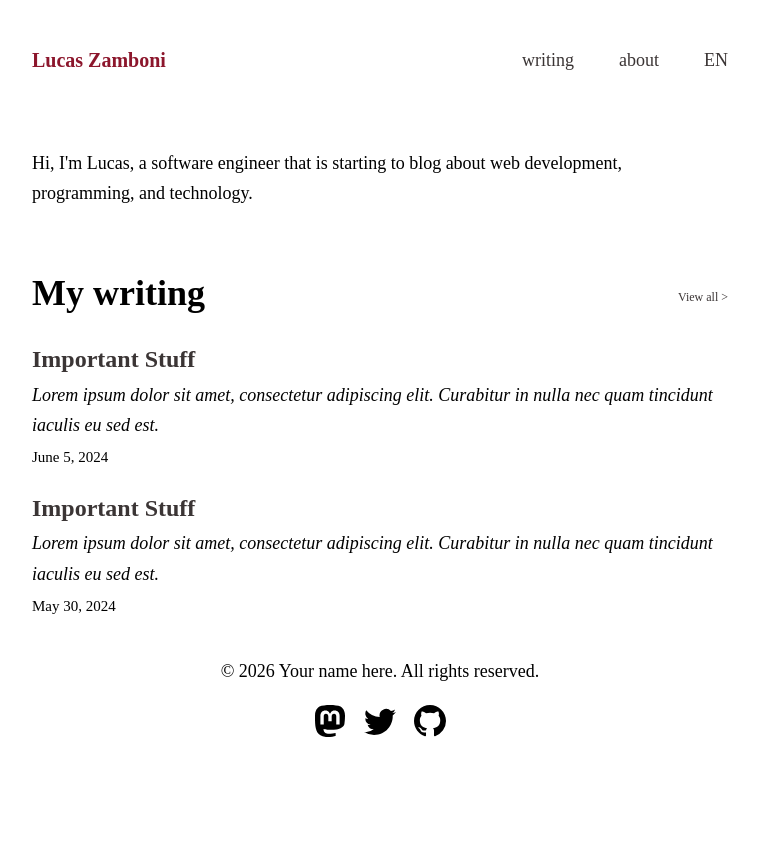
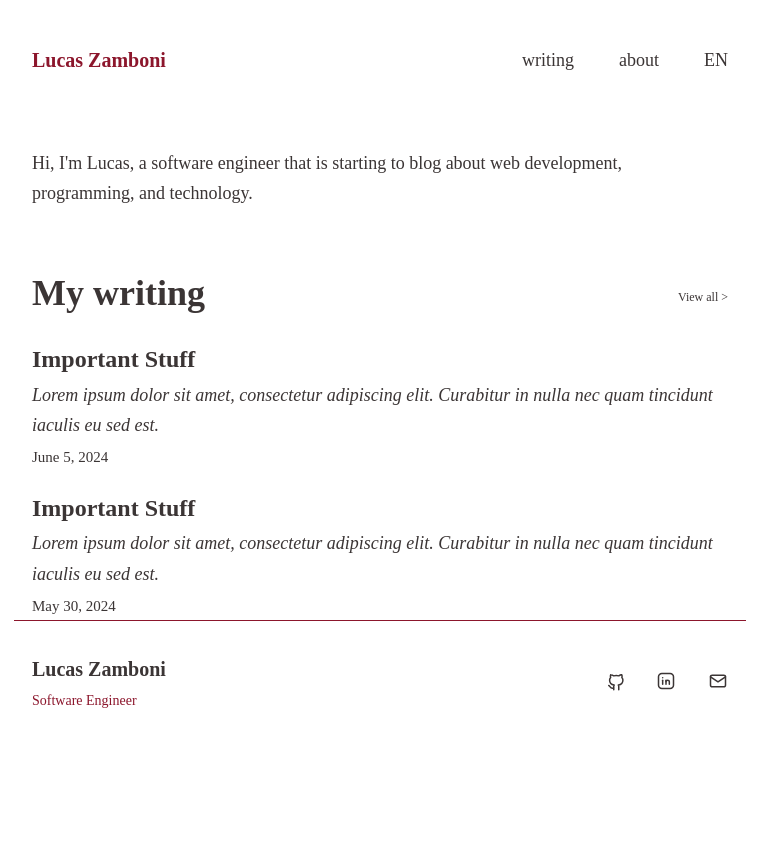
Before and after one commit to ZamboniL/portfolio, an Astro site: page / in a window 1280 px wide. Shown: the whole page, without its empty margins (260-1018 px from the left). After the commit the page ends 821 px from the top, so only its background shows below. Built offline with nearby package versions, Linux system fonts and the light colour scheme; Astro itself is replaced by a stand-in of ours.

Commit message:
create footer

```diff
--- a/src/components/Footer.astro
+++ b/src/components/Footer.astro
@@ -3,60 +3,132 @@ const today = new Date();
 ---
 
 <footer>
-	&copy; {today.getFullYear()} Your name here. All rights reserved.
+	<hgroup>
+		<h3>Lucas Zamboni</h3>
+		<p>Software Engineer</p>
+	</hgroup>
 	<div class="social-links">
-		<a href="https://m.webtoo.ls/@astro" target="_blank">
-			<span class="sr-only">Follow Astro on Mastodon</span>
+		<a href="https://github.com/ZamboniL" target="_blank">
+			<span class="sr-only">Go to my GitHub profile</span>
 			<svg
-				viewBox="0 0 16 16"
-				aria-hidden="true"
-				width="32"
-				height="32"
-				astro-icon="social/mastodon"
-				><path
-					fill="currentColor"
-					d="M11.19 12.195c2.016-.24 3.77-1.475 3.99-2.603.348-1.778.32-4.339.32-4.339 0-3.47-2.286-4.488-2.286-4.488C12.062.238 10.083.017 8.027 0h-.05C5.92.017 3.942.238 2.79.765c0 0-2.285 1.017-2.285 4.488l-.002.662c-.004.64-.007 1.35.011 2.091.083 3.394.626 6.74 3.78 7.57 1.454.383 2.703.463 3.709.408 1.823-.1 2.847-.647 2.847-.647l-.06-1.317s-1.303.41-2.767.36c-1.45-.05-2.98-.156-3.215-1.928a3.614 3.614 0 0 1-.033-.496s1.424.346 3.228.428c1.103.05 2.137-.064 3.188-.189zm1.613-2.47H11.13v-4.08c0-.859-.364-1.295-1.091-1.295-.804 0-1.207.517-1.207 1.541v2.233H7.168V5.89c0-1.024-.403-1.541-1.207-1.541-.727 0-1.091.436-1.091 1.296v4.079H3.197V5.522c0-.859.22-1.541.66-2.046.456-.505 1.052-.764 1.793-.764.856 0 1.504.328 1.933.983L8 4.39l.417-.695c.429-.655 1.077-.983 1.934-.983.74 0 1.336.259 1.791.764.442.505.661 1.187.661 2.046v4.203z"
-				></path></svg
+				xmlns="http://www.w3.org/2000/svg"
+				width="16"
+				height="17"
+				viewBox="0 0 16 17"
+				fill="none"
 			>
+				<path
+					d="M5.75018 14.0186C2.16685 15.1853 2.16685 11.9353 0.750183 11.5186M10.7502 15.6853V12.7686C10.7502 11.9353 10.8335 11.6019 10.3335 11.1019C12.6669 10.8519 14.9169 9.93526 14.9169 6.10193C14.9158 5.10607 14.5273 4.14969 13.8335 3.43526C14.1589 2.57023 14.1289 1.61162 13.7502 0.768595C13.7502 0.768595 12.8335 0.518595 10.8335 1.85193C9.13955 1.41075 7.36082 1.41075 5.66685 1.85193C3.66685 0.518595 2.75018 0.768595 2.75018 0.768595C2.37142 1.61162 2.34146 2.57023 2.66685 3.43526C1.97306 4.14969 1.58453 5.10607 1.58352 6.10193C1.58352 9.93526 3.83352 10.8519 6.16685 11.1019C5.66685 11.6019 5.66685 12.1019 5.75018 12.7686V15.6853"
+					stroke="#3B3535"
+					stroke-width="1.5"
+					stroke-linecap="round"
+					stroke-linejoin="round"></path>
+			</svg>
 		</a>
-		<a href="https://twitter.com/astrodotbuild" target="_blank">
-			<span class="sr-only">Follow Astro on Twitter</span>
-			<svg viewBox="0 0 16 16" aria-hidden="true" width="32" height="32" astro-icon="social/twitter"
-				><path
-					fill="currentColor"
-					d="M5.026 15c6.038 0 9.341-5.003 9.341-9.334 0-.14 0-.282-.006-.422A6.685 6.685 0 0 0 16 3.542a6.658 6.658 0 0 1-1.889.518 3.301 3.301 0 0 0 1.447-1.817 6.533 6.533 0 0 1-2.087.793A3.286 3.286 0 0 0 7.875 6.03a9.325 9.325 0 0 1-6.767-3.429 3.289 3.289 0 0 0 1.018 4.382A3.323 3.323 0 0 1 .64 6.575v.045a3.288 3.288 0 0 0 2.632 3.218 3.203 3.203 0 0 1-.865.115 3.23 3.23 0 0 1-.614-.057 3.283 3.283 0 0 0 3.067 2.277A6.588 6.588 0 0 1 .78 13.58a6.32 6.32 0 0 1-.78-.045A9.344 9.344 0 0 0 5.026 15z"
-				></path></svg
+		<a href="https://www.linkedin.com/in/zamboniorioli/" target="_blank">
+			<span class="sr-only">Go to my LinkedIn profile</span>
+			<svg
+				xmlns="http://www.w3.org/2000/svg"
+				width="20"
+				height="20"
+				viewBox="0 0 20 20"
+				fill="none"
 			>
+				<g clip-path="url(#clip0_85_73)">
+					<path
+						d="M6.66669 9.16663V13.3333"
+						stroke="#3B3535"
+						stroke-width="1.5"
+						stroke-linecap="round"
+						stroke-linejoin="round"></path>
+					<path
+						d="M6.66669 6.66663V6.67496"
+						stroke="#3B3535"
+						stroke-width="1.5"
+						stroke-linecap="round"
+						stroke-linejoin="round"></path>
+					<path
+						d="M10 13.3333V9.16663"
+						stroke="#3B3535"
+						stroke-width="1.5"
+						stroke-linecap="round"
+						stroke-linejoin="round"></path>
+					<path
+						d="M13.3333 13.3333V10.8333C13.3333 10.3913 13.1577 9.96734 12.8452 9.65478C12.5326 9.34222 12.1087 9.16663 11.6667 9.16663C11.2246 9.16663 10.8007 9.34222 10.4882 9.65478C10.1756 9.96734 10 10.3913 10 10.8333"
+						stroke="#3B3535"
+						stroke-width="1.5"
+						stroke-linecap="round"
+						stroke-linejoin="round"></path>
+					<path
+						d="M2.5 5.83333C2.5 4.94928 2.85119 4.10143 3.47631 3.47631C4.10143 2.85119 4.94928 2.5 5.83333 2.5H14.1667C15.0507 2.5 15.8986 2.85119 16.5237 3.47631C17.1488 4.10143 17.5 4.94928 17.5 5.83333V14.1667C17.5 15.0507 17.1488 15.8986 16.5237 16.5237C15.8986 17.1488 15.0507 17.5 14.1667 17.5H5.83333C4.94928 17.5 4.10143 17.1488 3.47631 16.5237C2.85119 15.8986 2.5 15.0507 2.5 14.1667V5.83333Z"
+						stroke="#3B3535"
+						stroke-width="1.5"
+						stroke-linecap="round"
+						stroke-linejoin="round"></path>
+				</g>
+				<defs>
+					<clipPath id="clip0_85_73">
+						<rect width="20" height="20" fill="white"></rect>
+					</clipPath>
+				</defs>
+			</svg>
 		</a>
-		<a href="https://github.com/withastro/astro" target="_blank">
-			<span class="sr-only">Go to Astro's GitHub repo</span>
-			<svg viewBox="0 0 16 16" aria-hidden="true" width="32" height="32" astro-icon="social/github"
-				><path
-					fill="currentColor"
-					d="M8 0C3.58 0 0 3.58 0 8c0 3.54 2.29 6.53 5.47 7.59.4.07.55-.17.55-.38 0-.19-.01-.82-.01-1.49-2.01.37-2.53-.49-2.69-.94-.09-.23-.48-.94-.82-1.13-.28-.15-.68-.52-.01-.53.63-.01 1.08.58 1.23.82.72 1.21 1.87.87 2.33.66.07-.52.28-.87.51-1.07-1.78-.2-3.64-.89-3.64-3.95 0-.87.31-1.59.82-2.15-.08-.2-.36-1.02.08-2.12 0 0 .67-.21 2.2.82.64-.18 1.32-.27 2-.27.68 0 1.36.09 2 .27 1.53-1.04 2.2-.82 2.2-.82.44 1.1.16 1.92.08 2.12.51.56.82 1.27.82 2.15 0 3.07-1.87 3.75-3.65 3.95.29.25.54.73.54 1.48 0 1.07-.01 1.93-.01 2.2 0 .21.15.46.55.38A8.012 8.012 0 0 0 16 8c0-4.42-3.58-8-8-8z"
-				></path></svg
+		<a href="mailto:lucaszam0@gmail.com">
+			<span class="sr-only">Send me an email</span>
+			<svg
+				xmlns="http://www.w3.org/2000/svg"
+				width="20"
+				height="20"
+				viewBox="0 0 20 20"
+				fill="none"
 			>
+				<g clip-path="url(#clip0_85_80)">
+					<path
+						d="M2.5 5.83329C2.5 5.39127 2.67559 4.96734 2.98816 4.65478C3.30072 4.34222 3.72464 4.16663 4.16667 4.16663H15.8333C16.2754 4.16663 16.6993 4.34222 17.0118 4.65478C17.3244 4.96734 17.5 5.39127 17.5 5.83329V14.1666C17.5 14.6087 17.3244 15.0326 17.0118 15.3451C16.6993 15.6577 16.2754 15.8333 15.8333 15.8333H4.16667C3.72464 15.8333 3.30072 15.6577 2.98816 15.3451C2.67559 15.0326 2.5 14.6087 2.5 14.1666V5.83329Z"
+						stroke="#3B3535"
+						stroke-width="1.5"
+						stroke-linecap="round"
+						stroke-linejoin="round"></path>
+					<path
+						d="M2.5 5.83337L10 10.8334L17.5 5.83337"
+						stroke="#3B3535"
+						stroke-width="1.5"
+						stroke-linecap="round"
+						stroke-linejoin="round"></path>
+				</g>
+				<defs>
+					<clipPath id="clip0_85_80">
+						<rect width="20" height="20" fill="white"></rect>
+					</clipPath>
+				</defs>
+			</svg>
 		</a>
 	</div>
 </footer>
 <style>
 	footer {
 		padding: 2em 1em 6em 1em;
+		border-top: 1px solid var(--primary);
 		background: linear-gradient(var(--gray-gradient)) no-repeat;
 		color: rgb(var(--gray));
-		text-align: center;
+		display: flex;
+		align-items: center;
+		justify-content: space-between;
 	}
+
+	h3 {
+		font-size: 1.25rem;
+	}
+
+	hgroup p {
+		font-size: 0.875rem;
+		margin: 0;
+		color: var(--primary);
+	}
+
 	.social-links {
 		display: flex;
 		justify-content: center;
-		gap: 1em;
-		margin-top: 1em;
-	}
-	.social-links a {
-		text-decoration: none;
-		color: rgb(var(--gray));
-	}
-	.social-links a:hover {
-		color: rgb(var(--gray-dark));
+		gap: 2rem;
 	}
 </style>
--- a/src/styles/global.css
+++ b/src/styles/global.css
@@ -10,27 +10,36 @@
   --gray: #3b3535;
   --gray-light: #3b3535/70;
 }
+
+html, body {
+  display: flex;
+  height: 100%;
+  align-items: center;
+  flex-direction: column;
+}
+
 body {
   font-family: var(--font-lora);
   margin: 0;
   padding: 0;
   text-align: left;
-  background: linear-gradient(var(--gray-gradient)) no-repeat;
-  background-size: 100% 600px;
   word-wrap: break-word;
   overflow-wrap: break-word;
-  color: rgb(var(--gray-dark));
+  color: var(--gray);
   font-size: 18px;
   line-height: 1.7;
 }
 header,main,footer {
   width: 696px;
-  margin: auto;
   max-width: calc(100% - 2em);
 }
 
 main {
   padding: 0em 1em;
+}
+
+footer {
+  margin-top: auto;
 }
 
 h1,
```
